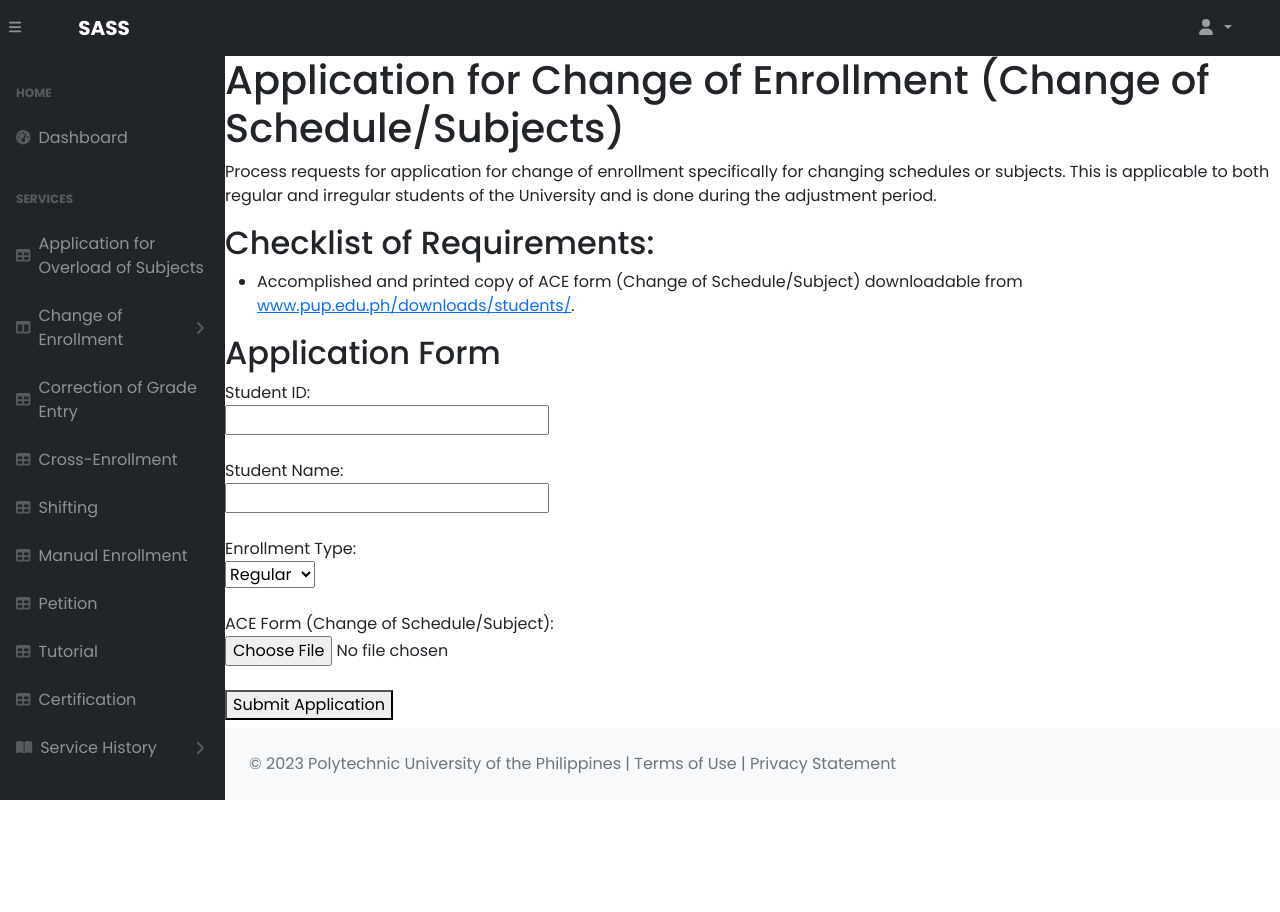
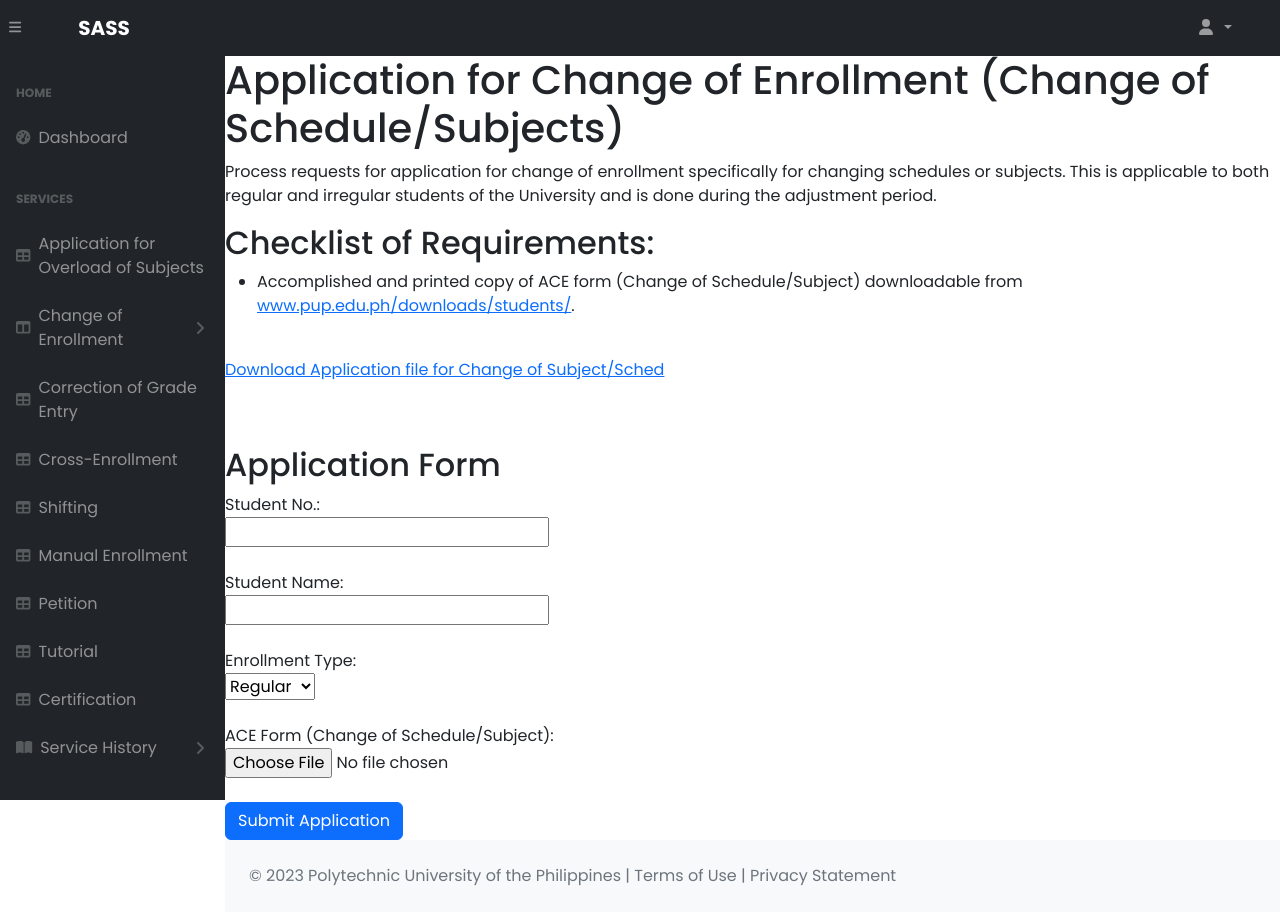
Before and after one commit to Marvs2/SASS-main, a Flask app: page /student/changeofsubject/schedule in a window 1280 px wide. Before the commit the page ends 800 px from the top, so only its background shows below. Run offline with Flask 3, Linux system fonts and the light colour scheme; parts of the project's set-up code (start-up, migrations or seed data) failed here and were passed over; some libraries are stand-ins or nearby versions.

Commit message:
Uploaded files with change of subjects

```diff
--- a/app.py
+++ b/app.py
@@ -1,6 +1,6 @@
 from multiprocessing import connection
 from flask import Flask, render_template, jsonify, redirect, request, flash, send_file, url_for, session
-from models import db
+from models import ChangeOfSubjects, db, Add_Subjects, init_db, Student
 from werkzeug.utils import secure_filename
 import psycopg2
 from sqlalchemy import Connection
@@ -11,9 +11,6 @@ from Api.v1.admin.api_routes import admin_api
 
 import os
 from dotenv import load_dotenv
-
-
-from models import Add_Subjects, init_db, Student
 
 from flask_jwt_extended import JWTManager
 
@@ -68,13 +65,35 @@ def logout():
     return redirect(url_for('student_portal'))  # Redirect to home or appropriate route
 
 # =======================================================================
-#Downloadable files
-@app.route('/download/pdf_file')
+#Downloadable files for Adding Subjects
+@app.route('/download/pdf_file/Adding_subject_form')
 def download_AddingSubs():
     pdf_path = "static/pdf_files/Adding_subject_form.pdf"  # Replace with the actual path to your PDF file
     return send_file(pdf_path, as_attachment=True, download_name="Adding_subject_form.pdf")
 
+#Downloadable files for Change of Schedule and Subjects
+@app.route('/download/pdf_file/Change_of_subjects')
+def download_Change_Sched_Subs():
+    pdf_path = "static/pdf_files/Change_of_subjects.pdf"  # Replace with the actual path to your PDF file
+    return send_file(pdf_path, as_attachment=True, download_name="Change_of_subjects.pdf")
 
+#Downloadable files for Accreditation
+@app.route('/download/pdf_file/Accreditation-for-Shiftees-and-Regular')
+def download_Accreditation():
+    pdf_path = "static/pdf_files/Accreditation-for-Shiftees-and-Regular.pdf"  # Replace with the actual path to your PDF file
+    return send_file(pdf_path, as_attachment=True, download_name="Accreditation-for-Shiftees-and-Regular.pdf")
+
+#Downloadable files for OverLoads
+@app.route('/download/pdf_file/Overload-3-6-units')
+def download_Overload_Subs():
+    pdf_path = "static/pdf_files/Overload-3-6-units.pdf"  # Replace with the actual path to your PDF file
+    return send_file(pdf_path, as_attachment=True, download_name="Overload-3-6-units.pdf")
+
+#Downloadable files for RO Form
+@app.route('/download/pdf_file/RO-Form')
+def download_RO_form():
+    pdf_path = "static/pdf_files/RO-Form.pdf"  # Replace with the actual path to your PDF file
+    return send_file(pdf_path, as_attachment=True, download_name="RO-Form.pdf")
 
 # ========================================================================
 #SERVICES
@@ -182,6 +201,49 @@ def add_subjects():
 @app.route('/student/changeofsubject/schedule')
 def stud_change():
     return render_template("/student/change_of_subject.html")
+
+
+@app.route('/student/changeofsubject/schedule/changeofsuborsched', methods=['POST'])
+def change_of_subjects():
+    if request.method == 'POST':
+        student_number = request.form['student_number']
+        student_name = request.form['student_name']
+        enrollment_type = request.form['enrollment_type']
+
+        # Check if ACE Form file is provided
+        if 'aceForm' not in request.files:
+            flash('No ACE Form file provided')
+            return redirect(request.url)
+
+        ace_form_file = request.files['aceForm']
+        # Check if the ACE Form file field is empty
+        if ace_form_file.filename == '':
+            flash('No ACE Form file selected')
+            return redirect(request.url)
+
+        ace_form_data = ace_form_file.read()  # Read the ACE Form file data
+        ace_form_filename = secure_filename(ace_form_file.filename)
+
+        try:
+            new_change_of_subjects = ChangeOfSubjects(
+                student_number=student_number,
+                student_name=student_name,
+                enrollment_type=enrollment_type,
+                ace_form_filename=ace_form_filename,
+                ace_form_data=ace_form_data
+            )
+
+            db.session.add(new_change_of_subjects)
+            db.session.commit()
+            flash('Change of Subjects Added successfully')
+        except Exception as e:
+            db.session.rollback()
+            flash(f'Error: {str(e)}')
+        finally:
+            db.session.close()
+
+    return redirect(url_for('stud_change'))
+
 
 @app.route('/student/gradeentry')
 def stud_correction():
--- a/templates/student/adding_of_subject.html
+++ b/templates/student/adding_of_subject.html
@@ -40,7 +40,8 @@
 
         <input type="file" name="file"> <!-- File input field -->
         <br>
-
+    <br>
+    <br>
         <button type="submit" class="btn btn-primary btn-block">Submit Application</button>
     </form>
         <!-- JavaScript function to validate the form and log any errors -->
--- a/templates/student/change_of_subject.html
+++ b/templates/student/change_of_subject.html
@@ -8,24 +8,58 @@
     <ul>
         <li>Accomplished and printed copy of ACE form (Change of Schedule/Subject) downloadable from <a href="http://www.pup.edu.ph/downloads/students/">www.pup.edu.ph/downloads/students/</a>.</li>
     </ul>
+    <br>
+        <p><a href="{{url_for('download_Change_Sched_Subs')}}">Download Application file for Change of Subject/Sched</a></p>
+    <br>
+     {% with messages = get_flashed_messages()  %}
+          {% if messages %}
+          {% for message in messages %}
+          <div class="alert alert-success alert-dismissible fade show" role="alert">
+            {{ message }}
+            <button type="button" class="close" data-dismiss="alert" aria-label="Close">
+              <span aria-hidden="true">×</span>
+            </button>
+          </div>
+          {% endfor %}
+          {% endif %}
+          {% endwith %}
+    <br>
 
     <h2>Application Form</h2>
-    <form action="#" method="post">
-        <label for="studentID">Student ID:</label><br>
-        <input type="text" id="studentID" name="studentID" required><br><br>
 
-        <label for="studentName">Student Name:</label><br>
-        <input type="text" id="studentName" name="studentName" required><br><br>
+    <form action="{{ url_for('change_of_subjects') }}" method="POST" enctype="multipart/form-data" onsubmit="return validateForm()">
+        <label for="student_number">Student No.:</label><br>
+        <input type="text" id="student_number" name="student_number" required><br><br>
 
-        <label for="enrollmentType">Enrollment Type:</label><br>
-        <select id="enrollmentType" name="enrollmentType" required>
+        <label for="student_name">Student Name:</label><br>
+        <input type="text" id="student_name" name="student_name" required><br><br>
+
+        <label for="enrollment_type">Enrollment Type:</label><br>
+        <select id="enrollment_type" name="enrollment_type" required>
             <option value="Regular">Regular</option>
             <option value="Irregular">Irregular</option>
         </select><br><br>
 
         <label for="aceForm">ACE Form (Change of Schedule/Subject):</label><br>
-        <input type="file" id="aceForm" name="aceForm" required><br><br>
+        <input type="file" id="aceForm" name="aceForm" required><br><br> <!-- File input field -->
 
-        <button type="submit">Submit Application</button>
+        <button type="submit" class="btn btn-primary btn-block">Submit Application</button>
     </form>
+    <script>
+        function validateForm() {
+            var studentNumber = document.getElementById('student_number').value;
+            var studentName = document.getElementById('student_name').value;
+            var enrollmentType = document.getElementById('enrollment_type').value;
+            var aceForm = document.getElementById('aceForm').value;
+
+            if (!studentNumber || !studentName || !enrollmentType || !aceForm) {
+                alert('Error: Please fill out all required fields.');
+                return false;
+            }
+
+            // Add additional validation checks here if needed
+
+            return true;
+        }
+    </script>
 {% endblock %}
--- a/templates/student/manual_enrollment.html
+++ b/templates/student/manual_enrollment.html
@@ -4,6 +4,9 @@
 
     <h1>Manual Enrollment Request</h1>
     <p>This service is for both regular and irregular students of the University and is done during the adjustment period. It is used when the student fails to enroll during the online registration period set by the University.</p>
+
+    <p><a href="{{url_for('download_RO_form')}}">Download Application file for Request Form</a></p>
+    <br>
 
     <h2>Request Form</h2>
     <form action="#" method="post">
--- a/templates/student/shifting.html
+++ b/templates/student/shifting.html
@@ -4,6 +4,10 @@
 
     <h1>Application for Shifting</h1>
     <p>Process requests for students who intend to shift to another program in the University. Students must have one (1) year residency from the current program to qualify for shifting to another program. Application for shifting shall be accomplished prior to the start of the next academic school year. Qualifications may vary depending on the program to which the student intends to shift.</p>
+
+    <br>
+    <p><a href="{{url_for('download_Accreditation')}}">Download Application file for Accreditation of Shiftees & Regular</a></p>
+<br>
 
     <h2>Application Form</h2>
     <form action="#" method="post">
--- a/templates/student/subject_overload.html
+++ b/templates/student/subject_overload.html
@@ -10,6 +10,10 @@
         <li>Academically outstanding student as certified by the Director/Head of Academic Program.</li>
         <li>Transferee/Shiftiee who is in good standing (no failing grade in the previous semester).</li>
     </ul>
+
+    <br>
+    <p><a href="{{url_for('download_Overload_Subs')}}">Download Application file for Overloads Subjects</a></p>
+<br>
 
     <h2>Application Form</h2>
     <form action="#" method="post">
```
Also changed, not shown: models.py (+32 -1 lines), 4 other files.
